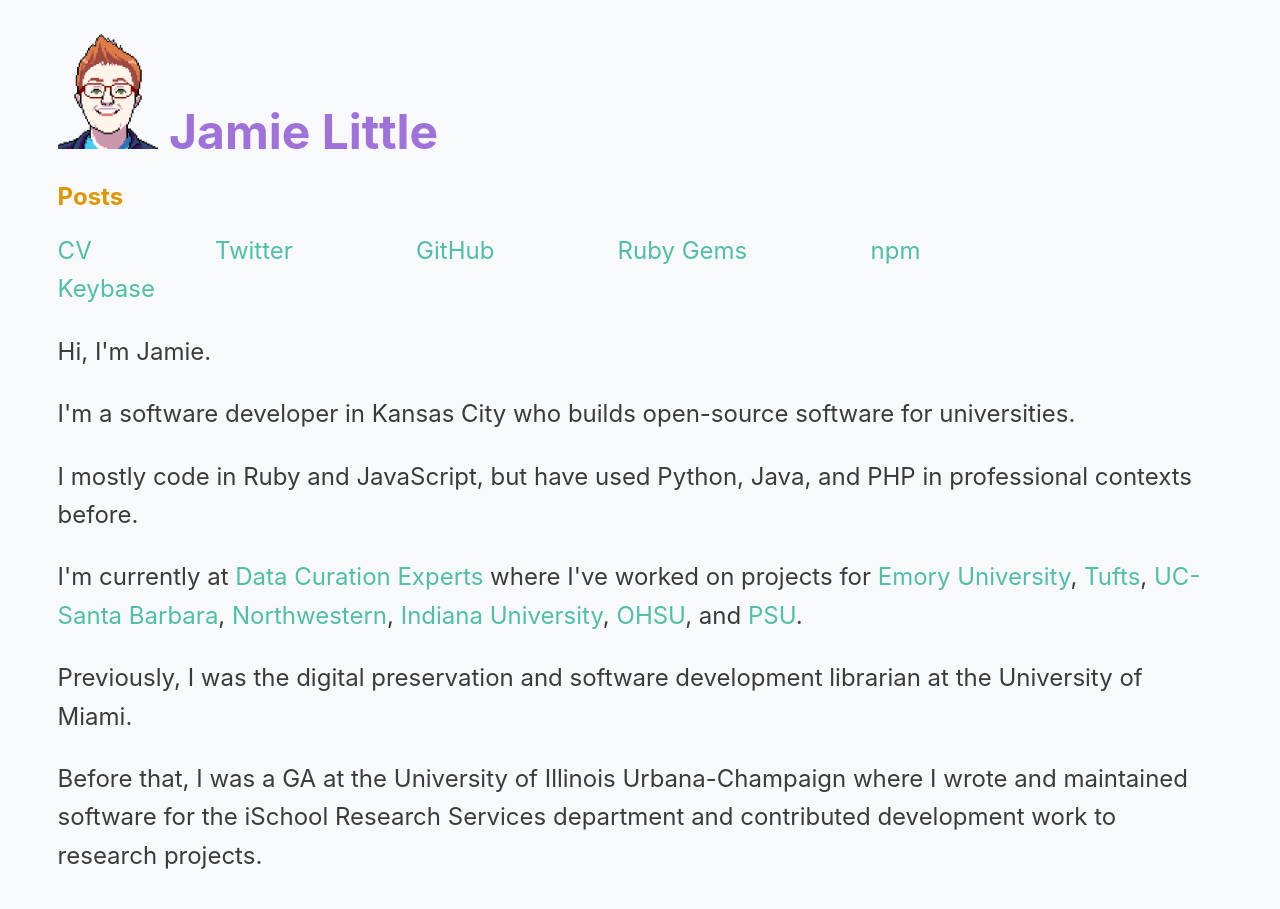
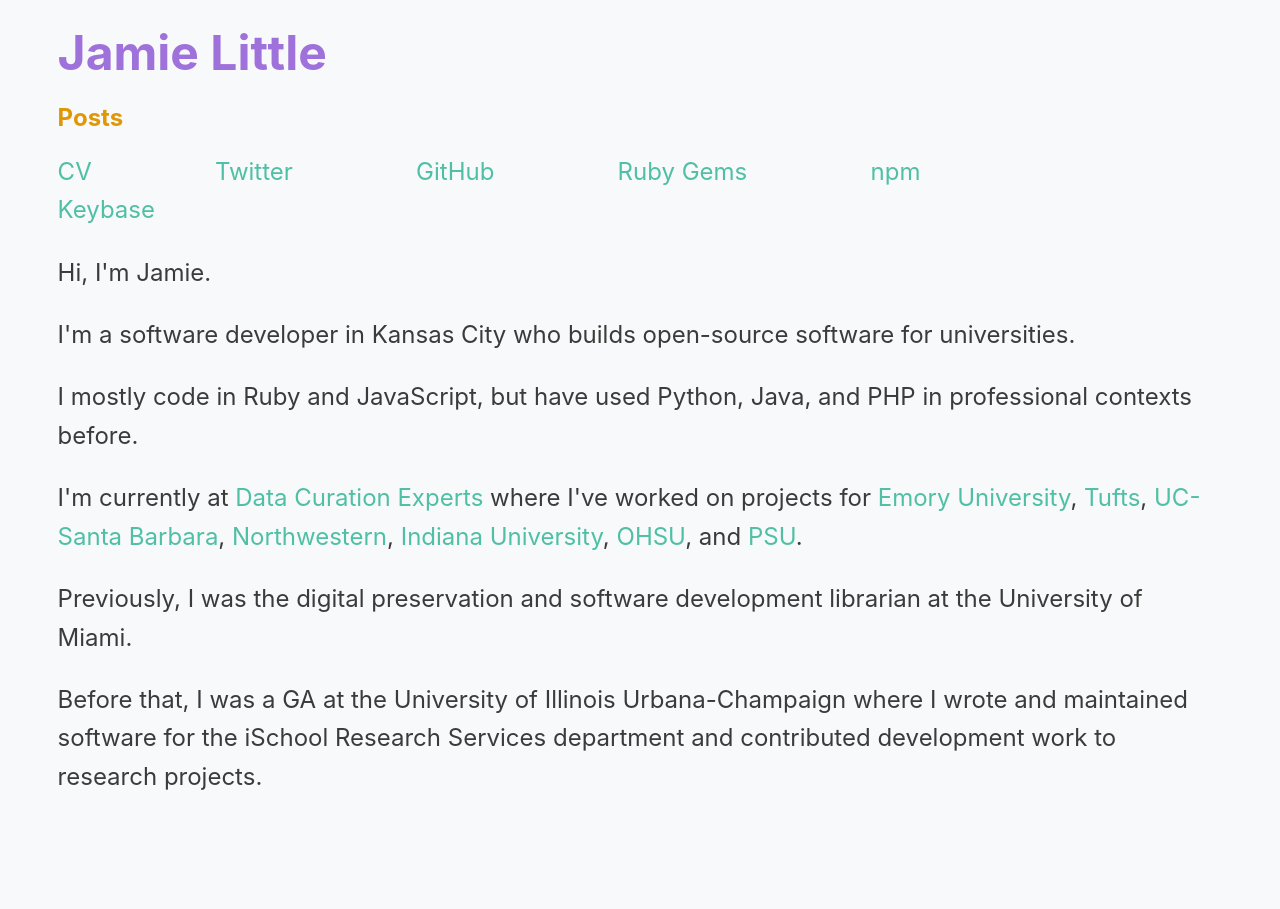
Before and after one commit to little9/little9.github.io, a Jekyll site: the page built from index.html, in a window 1280 px wide. Built offline with Jekyll 4.4.1, drawn with Linux system fonts in a browser that asks for light colours; nearby versions of some CDN libraries.

Commit message:
update header

```diff
--- a/_includes/header.html
+++ b/_includes/header.html
@@ -2,7 +2,6 @@
 	<div class="wrapper">
 		<div class="logo">
 			<h1 class="site-title">
-				<img src="/images/jamielittle.png" width="100px" title="Jamie" />
 				<a class="h-card" rel="me" href="/">{{ site.title }}</a>
 			</h1>
 		</div>
```
